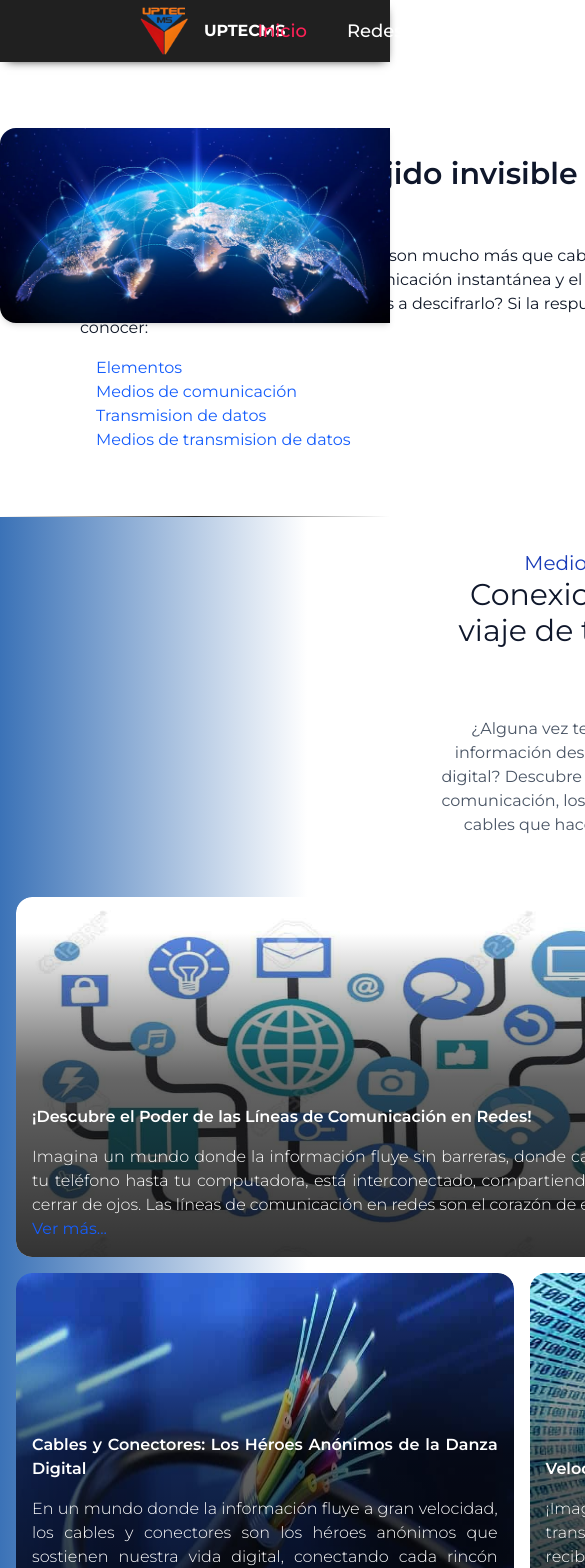
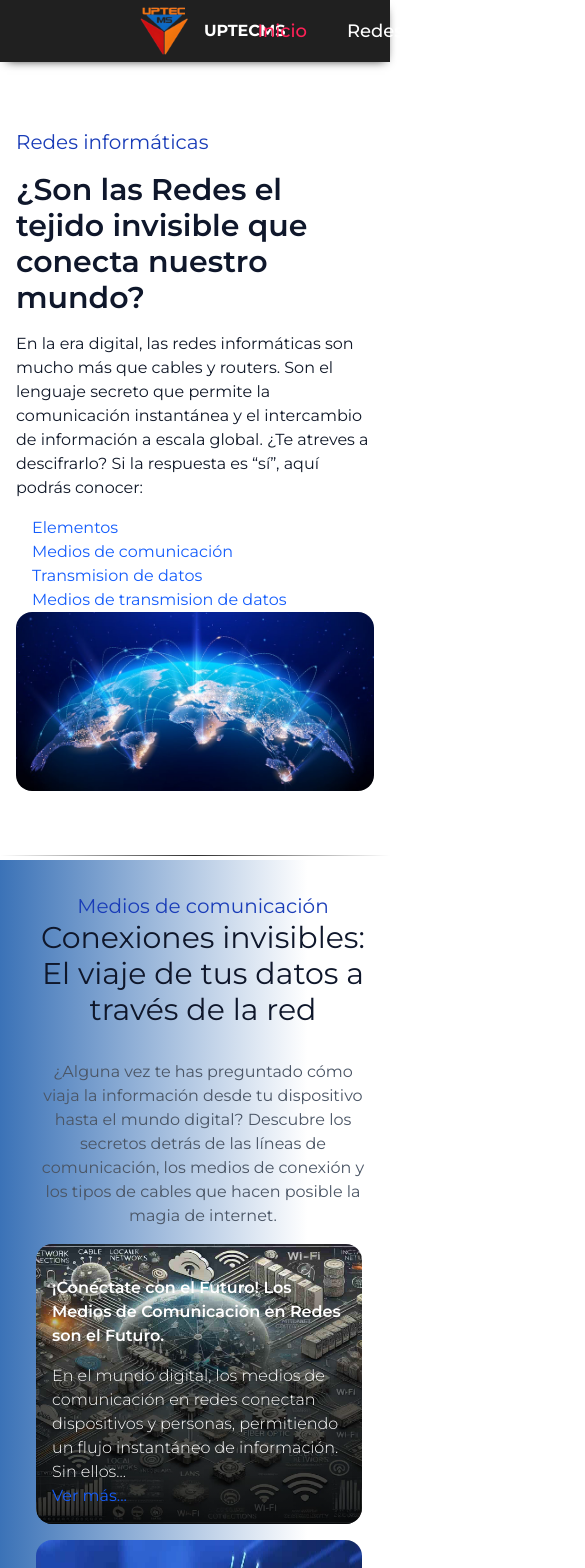
Before and after one commit to 30Bkr/NVPortafolio, a Next.js app: page / in a window 390 px wide. Shown: the top 1568 px of the page, 585 px wide, since content can reach past the window. Built offline with nearby package versions, Linux system fonts and the light colour scheme; a web font is replaced by a local one.

Commit message:
agreganso responsive

```diff
--- a/src/app/page.module.css
+++ b/src/app/page.module.css
@@ -50,3 +50,14 @@
   list-style: circle;
   margin-left: 32px;
 }
+@media  (max-width: 1299px) {
+  .contenedor{
+    margin: 4px;
+    width: 100%;
+  }
+  .cajon{
+    width: 100%;
+    margin: 0 4px;
+
+  }
+}
--- a/src/components/bento/Bento.jsx
+++ b/src/components/bento/Bento.jsx
@@ -3,18 +3,17 @@ import { BentoItem } from './BentoItem'
 import styles from '../../app/page.module.css'
 
 const Bento = () => {
-  const bigBentoPart = 'col-span-6 h-90 w-full rounded-2xl text-justify';
-  const smallBentoPart = 'col-span-4 h-90 w-full rounded-2xl text-justify';
+  const bigBentoPart = 'lg:col-span-6 lg:h-90 lg:w-full lg:rounded-2xl lg:text-justify';
+  const smallBentoPart = 'col-span-4 lg:h-90 lg:w-full h-70 w-full lg:rounded-2xl lg:text-justify';
   return (
     <div className={`w-full`}>
-      <div className={`${styles.contenedor} py-8 px-4`}>
+      <div className={`${styles.contenedor} lg:py-8 lg:px-4 p-8`}>
         <div className={`${styles.cajon}`}>
           <h2 className='text-xl text-blue-800 '>Medios de comunicación</h2>
           <p className='text-3xl text-slate-900 mb-8'>Conexiones invisibles: El viaje de tus datos a través de la red</p>
           <p className='text-gray-600'>¿Alguna vez te has preguntado cómo viaja la información desde tu dispositivo hasta el mundo digital? Descubre los secretos detrás de las líneas de comunicación, los medios de conexión y los tipos de cables que hacen posible la magia de internet.</p>
         </div>
-        <div className={`grid grid-flow-row-dense grid-cols-10 grid-rows-2 gap-4`}>
-
+        <div className={`lg:grid lg:grid-flow-row-dense lg:grid-cols-10 lg:grid-rows-2 gap-4 flex flex-col`}>
           <BentoItem estilo={bigBentoPart} title={'¡Descubre el Poder de las Líneas de Comunicación en Redes!'} image={'/lineas.jpg'}
             content={'Imagina un mundo donde la información fluye sin barreras, donde cada dispositivo, desde tu teléfono hasta tu computadora, está interconectado, compartiendo datos en un abrir y cerrar de ojos. Las líneas de comunicación en redes son el corazón de esta realidad...'}
             barra={'/comunicaciones#lineas'}
--- a/src/components/cards/Cards.jsx
+++ b/src/components/cards/Cards.jsx
@@ -13,7 +13,7 @@ export const Cards = () => {
           <p className='text-3xl text-slate-900 mb-8'>¿Te gustaría saber más sobre la infraestructura y reglas de las redes?</p>
           <p className='text-gray-600'>En este apartado encontrarás todo sobre conectores, protocoles, normas y tecnologías de redes</p>
         </div>
-        <div className='grid grid-cols-4 gap-4'>
+        <div className='lg:grid lg:grid-cols-4 lg:gap-4 flex flex-col gap-4'>
           <Link href={'/infraestructura/#Servicios'}>
             <CardsItems title={'Servicios y protocolos'} image={'/internet.jpg'}/>
           </Link>
--- a/src/components/cards/CardsItems.jsx
+++ b/src/components/cards/CardsItems.jsx
@@ -17,7 +17,7 @@ export const CardsItems = ({ title, image }) => {
       </div>
       <div className='h-full flex flex-col items-center pt-4'>
         <h2 className='font-bold text-xl text-black text-center'>{title}</h2>
-      <p className='hover:underline underline-offset-1 font-light text-blue-500'>Conocer más Aquí</p>
+      <p className='hover:underline underline-offset-1 font-light text-blue-500'>Conoce más Aquí</p>
       </div>
     </div>
   )
--- a/src/components/footer/Footer.module.css
+++ b/src/components/footer/Footer.module.css
@@ -15,3 +15,15 @@
   background-color: #0f172a;
   color: white;
 }
+@media  (max-width: 1299px) {
+  .preFooter{
+    display: flex;
+    flex-direction: column;
+    height: auto;
+    padding: 16px 0 ;
+  }
+  .footer{
+    text-align: center;
+    padding: 4px;
+  }
+}
--- a/src/components/redes/Redes.jsx
+++ b/src/components/redes/Redes.jsx
@@ -7,10 +7,10 @@ import Link from 'next/link'
 
 const Redes = () => {
   return (
-    <div className=" w-full h-full pt-16 mt-16 relative" id="redes">
-      <div className={`${styles.contenedor} grid grid-cols-3 justify-around`}>
-        <div className={` col-span-2 flex flex-col px-20 justify-center`}>
-          <h2 className='text-xl text-blue-800'>Redes informáticas</h2>
+    <div className=" w-full h-full pt-16 mt-16 lg:relative" id="redes">
+      <div className={`xl:${styles.contenedor} xl:grid xl:grid-cols-3 xl:justify-around flex flex-col`}>
+        <div className={` lg:col-span-2 flex flex-col lg:px-20 px-4 justify-center`}>
+          <h2 className='text-xl text-blue-800 mb-4'>Redes informáticas</h2>
           <p className='text-3xl text-slate-900 font-semibold mb-4'>¿Son las Redes el tejido invisible que conecta nuestro mundo?</p>
           <p className='text-gray-900 '>En la era digital, las redes informáticas son mucho más que cables y routers. Son el lenguaje secreto que permite la comunicación instantánea y el intercambio de información a escala global. ¿Te atreves a descifrarlo? Si la respuesta es “sí”, aquí podrás conocer:</p>
           <ul className='text-gray-900 mt-4 list-inside list-(var())'>
@@ -28,13 +28,13 @@ const Redes = () => {
             </Link>
           </ul>
         </div>
-        <div className='absolute right-0'>
+        <div className='lg:absolute lg:right-0 px-4 rounded-'>
           <Image
             src={'/internet.jpg'}
             height={480}
             width={550}
             alt='Image abaout internet'
-            className='rounded-2xl rounded-r-none shadow-md'
+            className='lg:rounded-2xl lg:rounded-r-none lg:shadow-md rounded-2xl'
           />
           {/* <Card
           image={'/internet.jpg'}
```
Also changed, not shown: src/app/comunicaciones/page.jsx (+7 -7 lines). Lines whose indentation alone changed are shown as unchanged.
